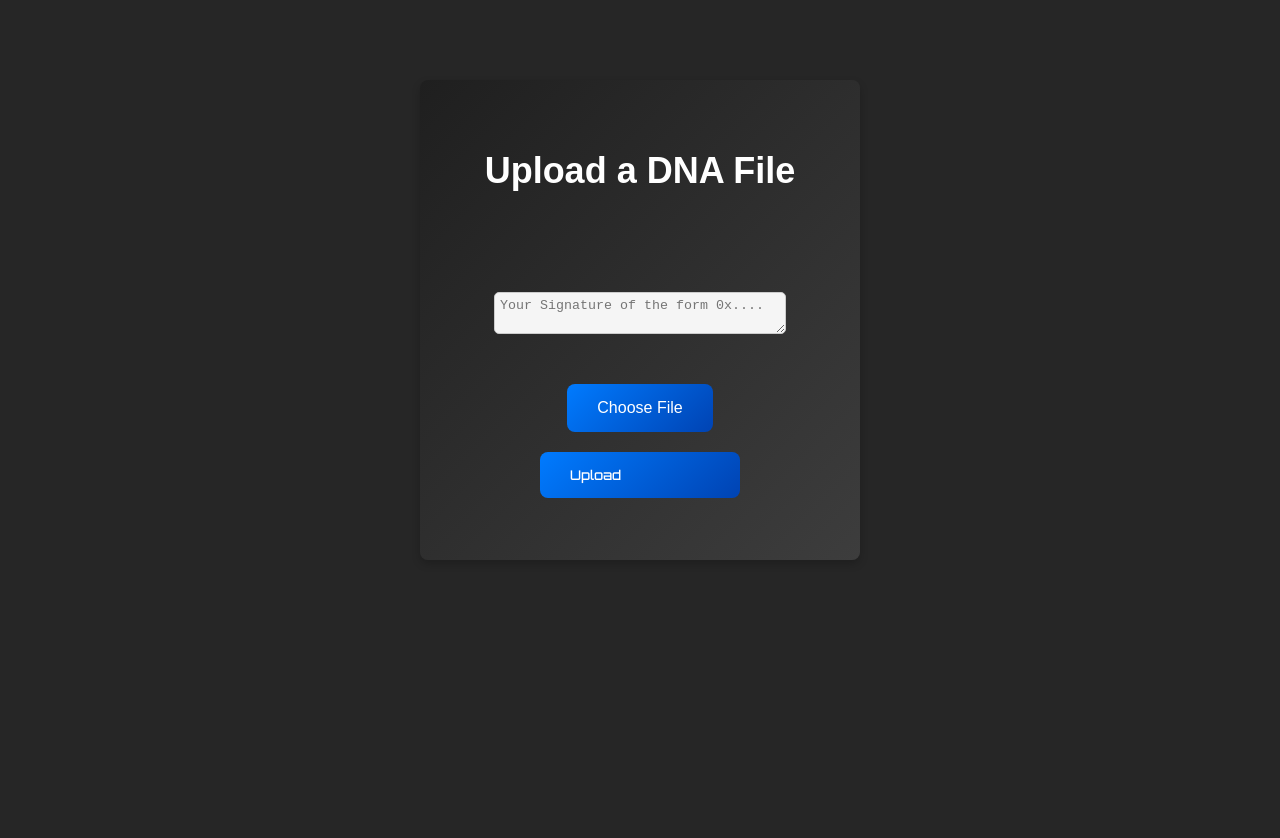
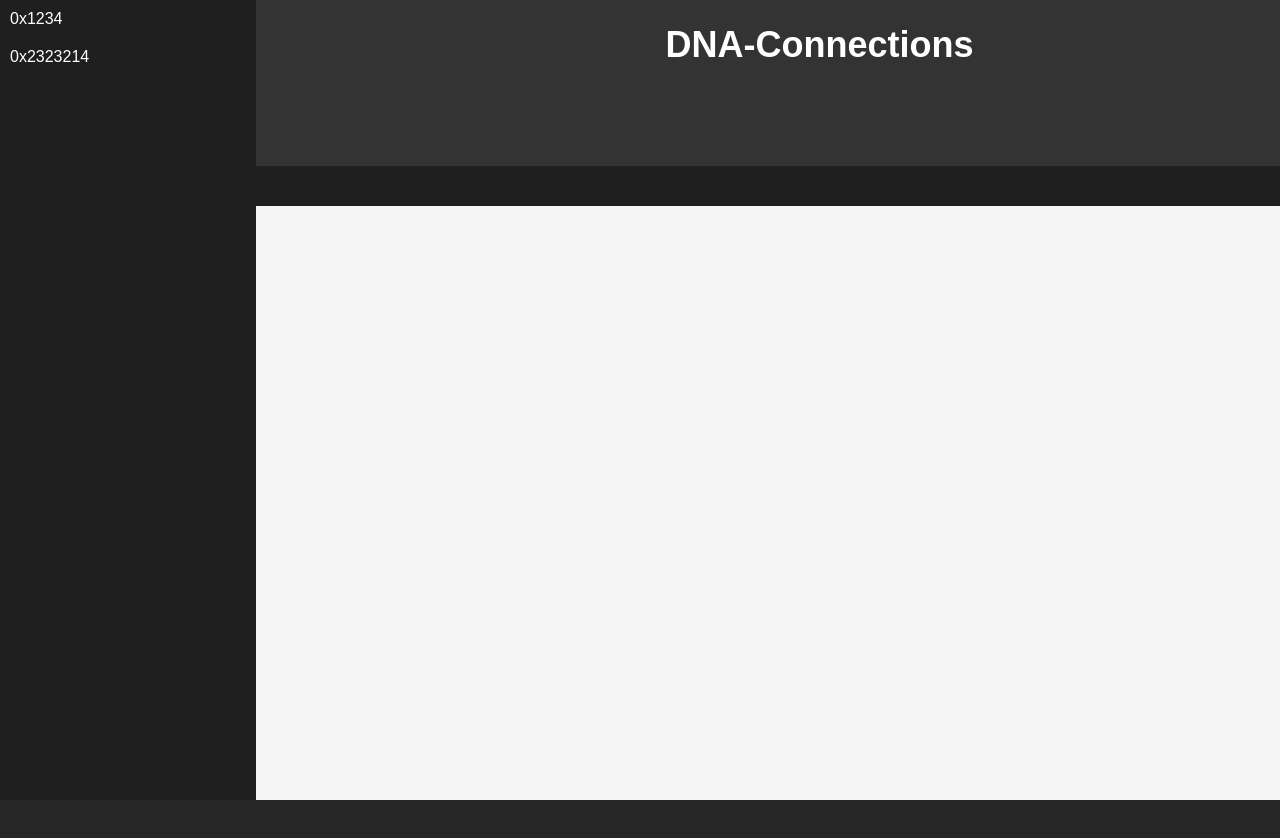
Before and after one commit to hackathon-Eth/eth-global, a React (Create React App) app in the folder frontend/: page /chat in a window 1280 px wide. Shown: the top 838 px of the page. After the commit the page ends 800 px from the top, so only its background shows below. Built offline with nearby package versions, Linux system fonts and the light colour scheme; what @arcana/auth, @arcana/auth-react would draw is missing.

Commit message:
chat basic done

```diff
--- a/frontend/src/App.js
+++ b/frontend/src/App.js
@@ -4,13 +4,14 @@ import Graph from "./pages/graph"
 import logo from './logo.svg';
 import Arcana from './pages/auth'
 import FileUploadForm from './pages/upload';
+import ChatApp from './pages/chat';
 import './App.css';
 /* Theme variables */
 import './theme/variables.css';
 
 function App() {
   return (
-    <FileUploadForm />
+    <ChatApp />
   );
 }
 
--- /dev/null
+++ b/frontend/src/pages/chat.css
@@ -0,0 +1,126 @@
+/* ChatApp.css */
+.chat-app {
+  display: flex;
+  font-family: 'Arial', sans-serif;
+  height: 100vh;
+  margin: 0;
+  padding: 0;
+}
+
+.chat-list {
+  width: 20%;
+  background: #1f1f1f;
+  color: white;
+  overflow-y: auto;
+  animation: slideInLeft 1s ease;
+}
+
+.chat-item {
+  cursor: pointer;
+  padding: 10px;
+  transition: background 0.3s;
+}
+
+.chat-item.active {
+  background: #007bff;
+}
+
+.chat-container {
+  flex: 1;
+  display: flex;
+  flex-direction: column;
+  justify-content: space-between;
+  background: #333;
+}
+
+.chat-header {
+  background: #1f1f1f;
+  padding: 20px;
+  color: white;
+  display: flex;
+  justify-content: space-between;
+  align-items: center;
+  animation: fadeIn 1s ease;
+}
+.chat-heading {
+  display: flex;
+  padding-left: 40%;
+}
+.wallet-address {
+  font-size: 14px;
+}
+
+.chat-messages {
+  flex: 1;
+  background: #f5f5f5;
+  padding: 20px;
+  display: flex;
+  flex-direction: column;
+  overflow-y: auto;
+  animation: fadeIn 1s ease;
+}
+
+.message {
+  background: #007bff;
+  color: white;
+  padding: 10px;
+  margin: 5px;
+  border-radius: 8px;
+  align-self: flex-end;
+  max-width: 70%;
+}
+
+.message.other {
+  background: #333;
+  align-self: flex-start;
+}
+
+.chat-input {
+  background: #1f1f1f;
+  padding: 20px;
+  display: flex;
+  justify-content: space-between;
+  align-items: center;
+}
+
+input {
+  flex: 1;
+  padding: 10px;
+  border: none;
+  border-radius: 8px;
+  margin-right: 10px;
+}
+
+button {
+  background: #007bff;
+  color: white;
+  border: none;
+  padding: 10px 20px;
+  border-radius: 8px;
+  cursor: pointer;
+  transition: background 0.3s;
+}
+
+button:hover {
+  background: #0056b3;
+}
+
+@keyframes slideInLeft {
+  from {
+    transform: translateX(-100%);
+    opacity: 0;
+  }
+  to {
+    transform: translateX(0);
+    opacity: 1;
+  }
+}
+
+@keyframes fadeIn {
+  from {
+    opacity: 0;
+  }
+  to {
+    opacity: 1;
+  }
+}
--- /dev/null
+++ b/frontend/src/pages/chat.jsx
@@ -0,0 +1,99 @@
+import React, { useState, useEffect } from 'react';
+import './chat.css';
+
+const ChatApp = () => {
+  const [activeChat, setActiveChat] = useState(null);
+  const [message, setMessage] = useState('');
+  const [chats, setChats] = useState([]);
+  const [isLoading, setIsLoading] = useState(true);
+
+  useEffect(() => {
+    // Simulate loading the chats
+    setTimeout(() => {
+      setChats([
+        {
+          id: 1,
+          walletAddress: '0x1234',
+          messages: [
+            { text: 'Hi there!', isUser: false },
+            { text: 'Hello!', isUser: true },
+          ],
+        },
+        {
+          id: 2,
+          walletAddress: '0x2323214',
+          messages: [
+            { text: 'Hey!', isUser: false },
+          ],
+        },
+      ]);
+      setIsLoading(false);
+    }, 2000);
+  }, []);
+
+  const handleChatClick = (chatId) => {
+    setActiveChat(chatId);
+  };
+
+  const handleSendMessage = () => {
+    if (message.trim() === '') return;
+
+    const updatedChats = chats.map((chat) => {
+      if (chat.id === activeChat) {
+        chat.messages.push({ text: message, isUser: true });
+      }
+      return chat;
+    });
+
+    setChats(updatedChats);
+    setMessage('');
+  };
+
+  return (
+    <div className="chat-app">
+      <div className="chat-list">
+        {isLoading ? (
+          <p>Loading chats...</p>
+        ) : (
+          chats.map((chat, index) => (
+            <div
+              key={chat.id}
+              className={`chat-item ${activeChat === chat.id ? 'active' : ''}`}
+              onClick={() => handleChatClick(chat.id)}
+              style={{ animationDelay: `${index * 0.2}s` }}
+            >
+              {chat.walletAddress}
+            </div>
+          ))
+        )}
+      </div>
+      <div className="chat-container">
+        <h1 className="chat-heading">DNA-Connections</h1>
+        <div className="chat-header">
+          {activeChat !== null && <span className="wallet-address">{chats[activeChat - 1].walletAddress}</span>}
+        </div>
+        <div className="chat-messages">
+          {activeChat !== null &&
+            chats[activeChat - 1].messages.map((msg, index) => (
+              <div key={index} className={`message ${msg.isUser ? 'user' : 'other'}`}>
+                {msg.text}
+              </div>
+            ))}
+        </div>
+        {activeChat !== null && (
+          <div className="chat-input">
+            <input
+              type="text"
+              placeholder="Type a message..."
+              value={message}
+              onChange={(e) => setMessage(e.target.value)}
+            />
+            <button onClick={handleSendMessage}>Send</button>
+          </div>
+        )}
+      </div>
+    </div>
+  );
+};
+
+export default ChatApp;
```
Also changed, not shown: 1 other file (tests, documents, lock files or other folders).
